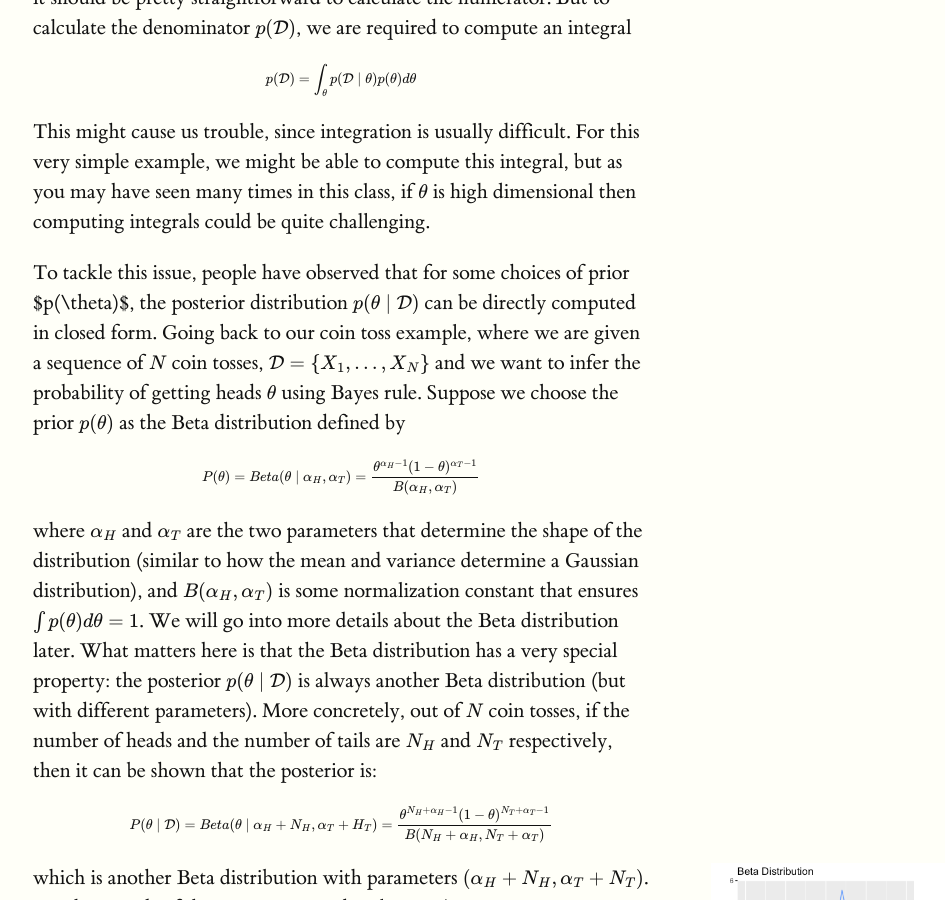
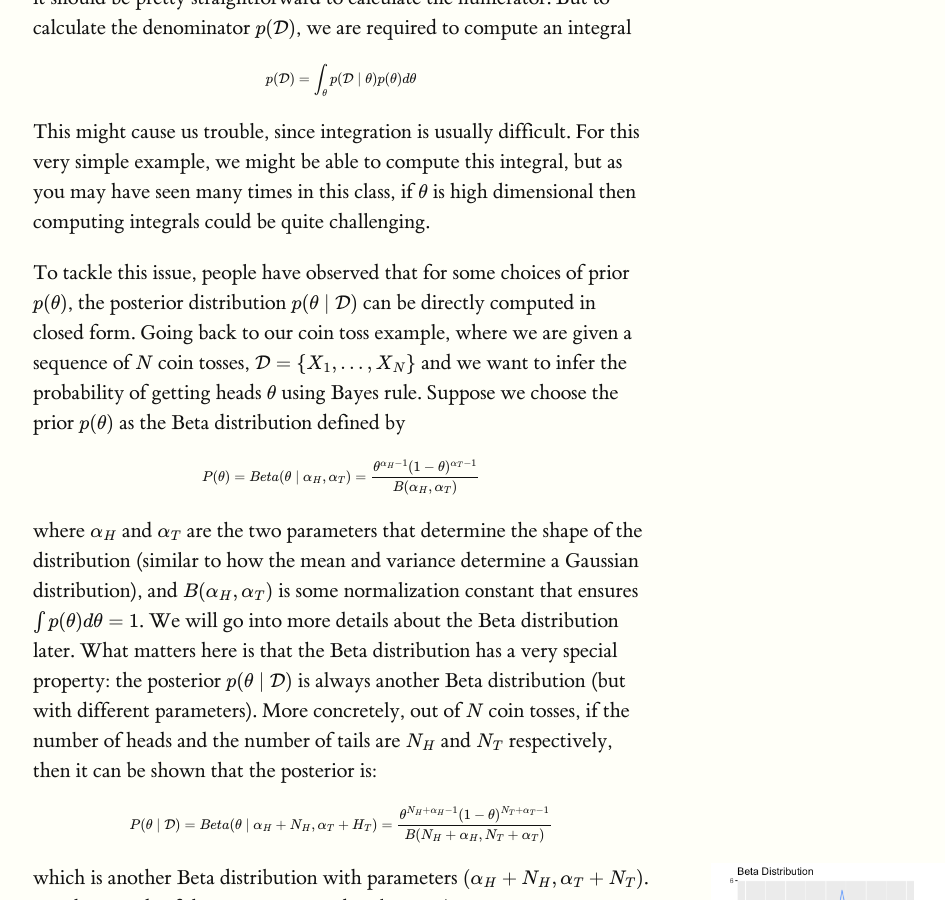
Before and after one commit to ermongroup/cs228-notes, a Jekyll site: the page built from learning/bayesian/index.md, in a window 1280 px wide and 900 px high, scrolled down 2681 px. Shown: the whole window, without its empty margins (127-1072 px from the left). Built offline with Jekyll 4.4.1, drawn with Linux system fonts in a browser that asks for light colours; formulas are drawn with MathJax 3.

Commit message:
Fix typos

```diff
--- a/learning/bayesian/index.md
+++ b/learning/bayesian/index.md
@@ -55,7 +55,7 @@ $$
 
 This might cause us trouble, since integration is usually difficult. For this very simple example, we might be able to compute this integral, but as you may have seen many times in this class, if $$\theta$$ is high dimensional then computing integrals could be quite challenging.
 
-To tackle this issue, people have observed that for some choices of prior $p(\theta)$, the posterior distribution $$p(\theta \mid \mathcal{D})$$ can be directly computed in closed form. Going back to our coin toss example, where we are given a sequence of $$N$$ coin tosses, $$\mathcal{D} = \{X_{1},\ldots,X_{N}\}$$ and we want to infer the probability of getting heads $$\theta$$ using Bayes rule. Suppose we choose the prior $$p(\theta)$$ as the Beta distribution defined by
+To tackle this issue, people have observed that for some choices of prior $$p(\theta)$$, the posterior distribution $$p(\theta \mid \mathcal{D})$$ can be directly computed in closed form. Going back to our coin toss example, where we are given a sequence of $$N$$ coin tosses, $$\mathcal{D} = \{X_{1},\ldots,X_{N}\}$$ and we want to infer the probability of getting heads $$\theta$$ using Bayes rule. Suppose we choose the prior $$p(\theta)$$ as the Beta distribution defined by
 
 $$
 P(\theta) = Beta(\theta \mid \alpha_H, \alpha_T) = \frac{\theta^{\alpha_H -1 }(1-\theta)^{\alpha_T -1 }}{B(\alpha_H,\alpha_T)}
```
